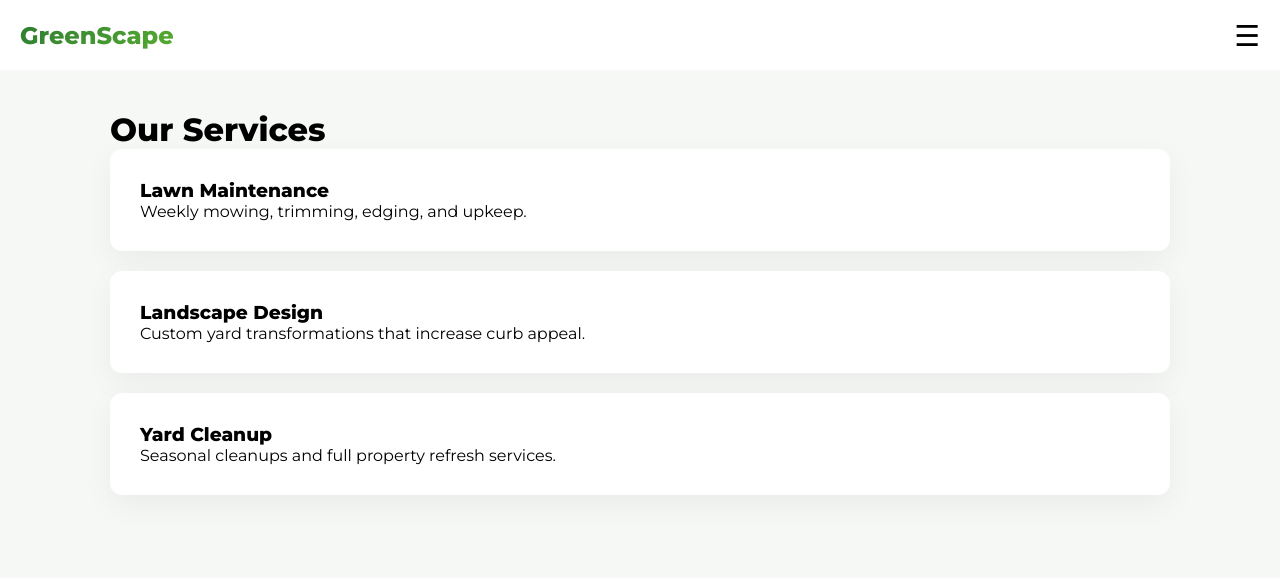
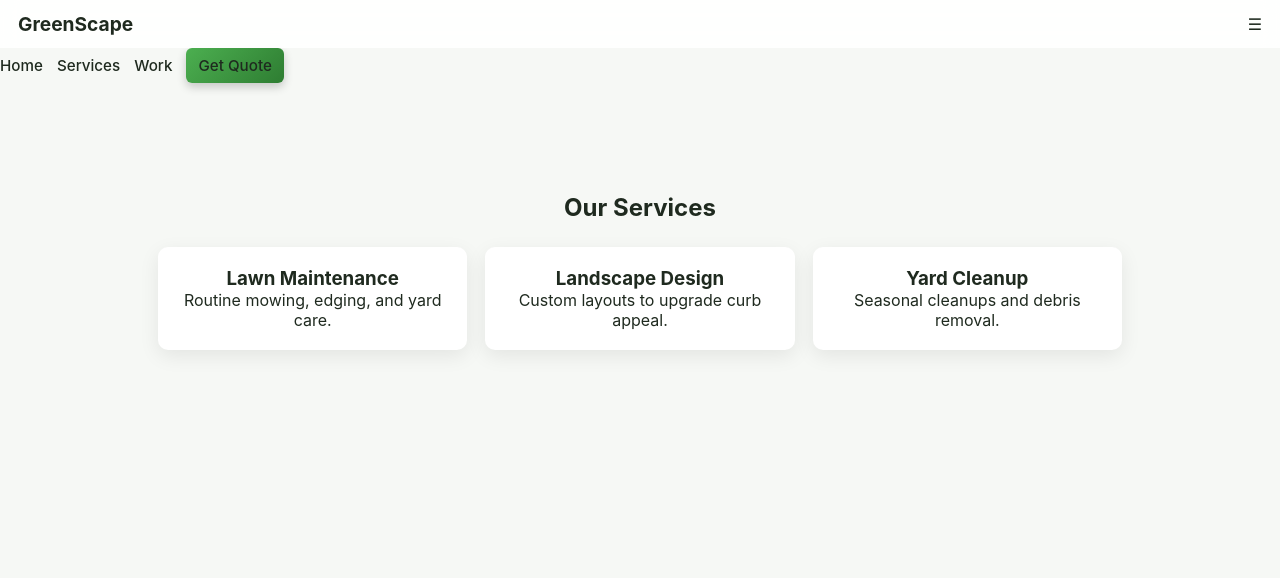
Before and after one commit to tylorg811-byte/500greenscape, a plain HTML site: page services.html in a window 1280 px wide. Drawn offline with Linux system fonts and the light colour scheme.

Commit message:
Update services.html

```diff
--- a/services.html
+++ b/services.html
@@ -5,53 +5,7 @@
 <meta name="viewport" content="width=device-width, initial-scale=1.0">
 <title>Services | GreenScape</title>
 
-<link href="https://fonts.googleapis.com/css2?family=Montserrat:wght@400;600;800&display=swap" rel="stylesheet">
-
-<style>
-*{margin:0;padding:0;box-sizing:border-box;}
-body{font-family:'Montserrat',sans-serif;background:#f6f8f5;}
-
-/* NAV */
-nav{
-  position:fixed;top:0;width:100%;height:70px;background:white;
-  display:flex;justify-content:space-between;align-items:center;
-  padding:0 20px;z-index:9999;
-}
-
-.logo{
-  font-size:1.5rem;font-weight:800;
-  background:linear-gradient(135deg,#2e7d32,#56ab2f);
-  -webkit-background-clip:text;
-  -webkit-text-fill-color:transparent;
-}
-
-.menu-toggle{font-size:1.8rem;cursor:pointer;}
-
-.nav-links{
-  position:fixed;top:70px;width:100%;background:white;
-  display:none;flex-direction:column;align-items:center;
-  gap:20px;padding:25px 0;z-index:9999;
-}
-
-.nav-links.active{display:flex;}
-
-.nav-links a{
-  text-decoration:none;color:#222;font-weight:600;font-size:1.1rem;
-}
-
-.nav-btn{
-  background:linear-gradient(135deg,#56ab2f,#2e7d32);
-  color:white;padding:12px 24px;border-radius:999px;
-}
-
-/* PAGE */
-.page{padding:110px 20px 60px;max-width:1100px;margin:auto;}
-
-.service{
-  background:white;padding:30px;border-radius:12px;
-  margin-bottom:20px;box-shadow:0 10px 30px rgba(0,0,0,0.05);
-}
-</style>
+<link rel="stylesheet" href="./style.css">
 </head>
 
 <body>
@@ -68,36 +22,28 @@
   <a href="contact.html" class="nav-btn">Get Quote</a>
 </div>
 
-<div class="page">
-  <h1>Our Services</h1>
+<section style="padding-top:110px" class="fade">
+  <h2>Our Services</h2>
 
-  <div class="service">
+  <div class="services">
+    <div class="card fade">
       <h3>Lawn Maintenance</h3>
-    <p>Weekly mowing, trimming, edging, and upkeep.</p>
+      <p>Routine mowing, edging, and yard care.</p>
     </div>
 
-  <div class="service">
+    <div class="card fade">
       <h3>Landscape Design</h3>
-    <p>Custom yard transformations that increase curb appeal.</p>
+      <p>Custom layouts to upgrade curb appeal.</p>
     </div>
 
-  <div class="service">
+    <div class="card fade">
       <h3>Yard Cleanup</h3>
-    <p>Seasonal cleanups and full property refresh services.</p>
+      <p>Seasonal cleanups and debris removal.</p>
     </div>
   </div>
+</section>
 
-<script>
-function toggleMenu(){
-  document.getElementById("menu").classList.toggle("active");
-}
-
-document.querySelectorAll("#menu a").forEach(link=>{
-  link.addEventListener("click", ()=>{
-    document.getElementById("menu").classList.remove("active");
-  });
-});
-</script>
+<script src="./script.js"></script>
 
 </body>
 </html>
```
Lines whose indentation alone changed are shown as unchanged.
